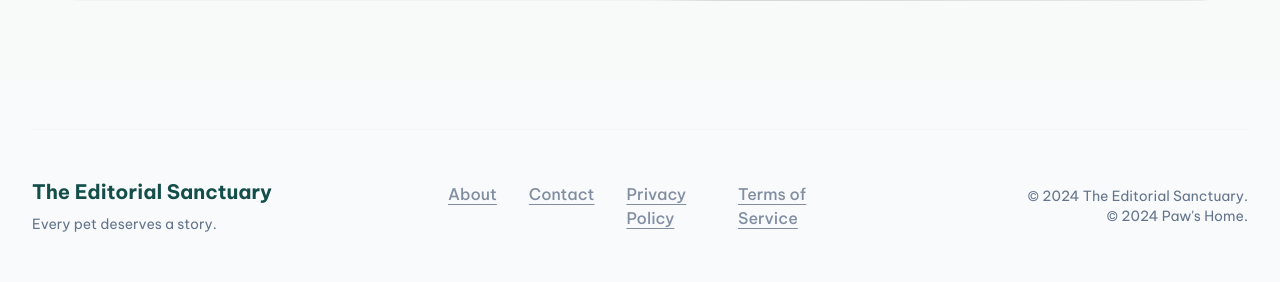
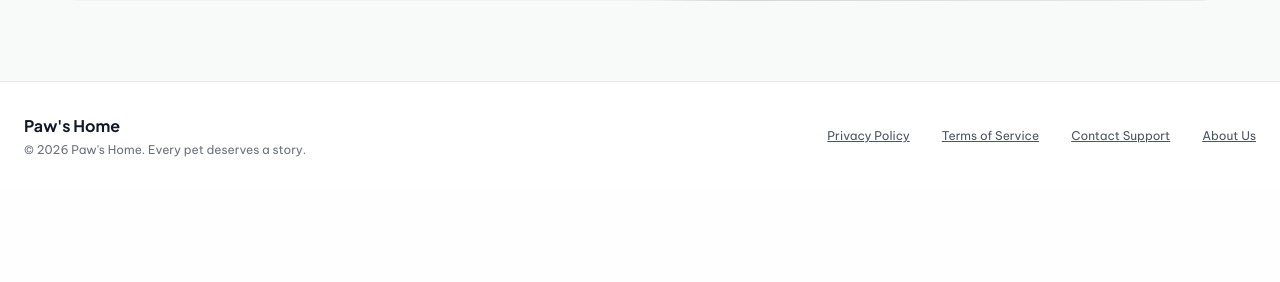
Before and after one commit to smomo213181-prog/Pet_Adoption_Portal, a PHP site: page /favorites.php in a window 1280 px wide. Shown: the part 1183-1465 px from the top of the page. After the commit the page ends 1340 px from the top, so only its background shows below. Run offline with PHP 8.4, Linux system fonts and the light colour scheme; the visitor is signed in with stand-in values (Sample User, id 1); data comes from the database, SQL or seed files in the repository; data that the repository does not hold is empty; some libraries are stand-ins or nearby versions.

Commit message:
Update footer styling and branding text in Favorites and home pages

```diff
--- a/favorites.php
+++ b/favorites.php
@@ -156,7 +156,7 @@ $favorites = $stmt->fetchAll();
 <main class="pt-24 pb-20 px-8 max-w-7xl mx-auto">
 <!-- Hero Heading -->
 <section class="mb-12">
-<h1 class="text-5xl font-bold tracking-tight text-on-surface mb-4">Your Sanctuary Favorites</h1>
+<h1 class="text-5xl font-bold tracking-tight text-on-surface mb-4">Paw's Home Favorites</h1>
 <p class="text-on-surface-variant text-lg max-w-2xl font-body">A curated collection of souls waiting for a home. Take your time—every connection is a story in the making.</p>
 </section>
 <!-- Favorites Grid -->
@@ -218,23 +218,19 @@ $favorites = $stmt->fetchAll();
 </section>
 </main>
 <!-- Footer -->
-<footer class="bg-slate-50 dark:bg-slate-950 w-full py-12 px-8">
-<div class="max-w-7xl mx-auto grid grid-cols-1 md:grid-cols-3 gap-8 items-center border-t border-slate-100 dark:border-slate-800 pt-12">
-<div>
-<span class="text-xl font-bold text-teal-900 dark:text-teal-100">The Editorial Sanctuary</span>
-<p class="text-sm font-body text-slate-500 dark:text-slate-500 mt-2">Every pet deserves a story.</p>
-</div>
-<div class="flex justify-center gap-8">
-<a class="text-slate-500 dark:text-slate-500 font-medium hover:text-teal-500 underline underline-offset-4 transition-opacity opacity-80 hover:opacity-100" href="#">About</a>
-<a class="text-slate-500 dark:text-slate-500 font-medium hover:text-teal-500 underline underline-offset-4 transition-opacity opacity-80 hover:opacity-100" href="#">Contact</a>
-<a class="text-slate-500 dark:text-slate-500 font-medium hover:text-teal-500 underline underline-offset-4 transition-opacity opacity-80 hover:opacity-100" href="#">Privacy Policy</a>
-<a class="text-slate-500 dark:text-slate-500 font-medium hover:text-teal-500 underline underline-offset-4 transition-opacity opacity-80 hover:opacity-100" href="#">Terms of Service</a>
-</div>
-<div class="md:text-right">
-<p class="text-sm font-body text-slate-500 dark:text-slate-500">© 2024 The Editorial Sanctuary.</p>
-<p class="text-sm font-body text-slate-500 dark:text-slate-500">© 2024 Paw's Home.</p>
-</div>
-</div>
+<footer class="bg-white border-t border-gray-200 w-full py-8 px-6 mt-auto font-['Be_Vietnam_Pro'] text-sm">
+    <div class="flex flex-col md:flex-row justify-between items-center gap-6 max-w-7xl mx-auto">
+        <div class="flex flex-col gap-1">
+            <span class="font-['Plus_Jakarta_Sans'] font-bold text-gray-900 text-base">Paw's Home</span>
+            <p class="text-gray-500 text-xs">© 2026 Paw's Home. Every pet deserves a story.</p>
+        </div>
+        <div class="flex gap-8 text-xs">
+            <a class="text-gray-600 hover:text-teal-700 underline transition-all" href="#">Privacy Policy</a>
+            <a class="text-gray-600 hover:text-teal-700 underline transition-all" href="#">Terms of Service</a>
+            <a class="text-gray-600 hover:text-teal-700 underline transition-all" href="#">Contact Support</a>
+            <a class="text-gray-600 hover:text-teal-700 underline transition-all" href="#">About Us</a>
+        </div>
+    </div>
 </footer>
 <!-- Mobile Navigation Shell -->
 <nav class="md:hidden fixed bottom-0 left-0 right-0 bg-white/90 backdrop-blur-lg border-t border-slate-100 flex justify-around py-3 px-4 z-50">
--- a/index.php
+++ b/index.php
@@ -356,7 +356,7 @@ $user_name = $_SESSION['user_name'];
 <a class="text-slate-500 dark:text-slate-500 hover:text-primary underline underline-offset-4 transition-opacity opacity-80 hover:opacity-100" href="#">Terms of Service</a>
 </div>
 <div class="text-right md:text-right">
-<p class="text-slate-500 dark:text-slate-500 text-xs font-body">© 2024 Paw's Home. Every pet deserves a story.</p>
+<p class="text-slate-500 dark:text-slate-500 text-xs font-body">© 2026 Paw's Home. Every pet deserves a story.</p>
 </div>
 </div>
 </footer>
```
